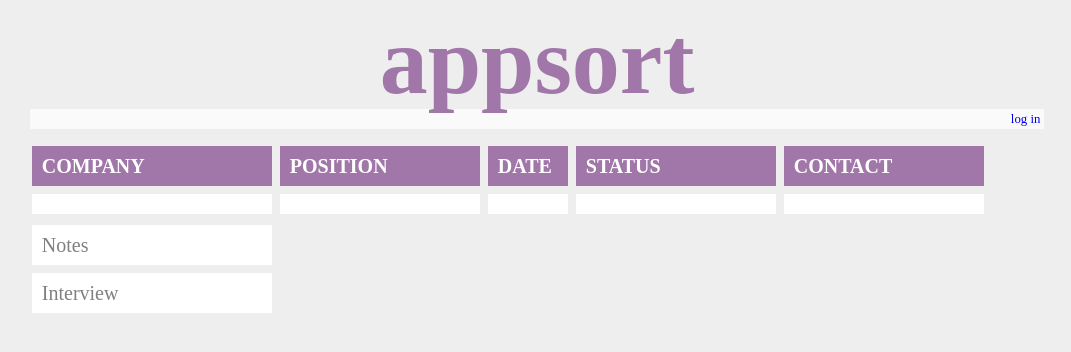
After one commit to vivianh/appsort, a Flask app: template templates/company.html in a window 1280 px wide. The commit adds this page. Shown: the top 352 px of the page, without its empty margins (103-1174 px from the left). Run offline with Flask 2, Linux system fonts and the light colour scheme; the template is opened without the code that fills it, so the values that code supplies are empty; some web fonts are replaced.

Commit message:
added individual views

```diff
--- a/app.py
+++ b/app.py
@@ -67,11 +67,23 @@ def add_application():
     g.db.execute('insert into applications (company, position, date, status, \
     			 contact, notes, interview) values (?, ?, ?, ?, ?, ?, ?)',
                  [request.form['company'], request.form['position'],
-                  request.form['date'], request.form['status'], request.form['contact'],
+                  request.form['date'], request.form['Status'], request.form['contact'],
                   request.form['notes'], request.form['interview']])
     g.db.commit()
     flash('New application was successfully added')
     return redirect(url_for('show'))
+
+
+@app.route('/<comp>', methods=['GET'])
+def see_company(comp=None):
+	if not session.get('logged_in'):
+			abort(401)
+	c = g.db.execute('select company, position, date, status, contact, \
+										notes, interview from applications where company = ?',
+										[comp]).fetchone()
+	if c is None:
+		return redirect(url_for('show'))
+	return render_template('company.html', company=c)
 
 
 @app.route('/login', methods=['GET', 'POST'])
--- a/static/style2.css
+++ b/static/style2.css
@@ -19,8 +19,8 @@ h2              { font-size: 1.2em; }
 h1 {
 	font-family: 'Droid Sans';
 	font-weight: 700;
-	font-size: 4em;
-	color: steelblue;
+	font-size: 6em;
+	color: #a177a9;
 	text-align: center;
 }
 
--- /dev/null
+++ b/templates/company.html
@@ -0,0 +1,28 @@
+{% extends "layout.html" %}
+{% block body %}
+    <div class=applications>
+    <div class="container">
+      <div class="col company title"> COMPANY </div>
+      <div class="col position title"> POSITION </div>
+      <div class="col date title"> DATE </div>
+      <div class="col status title"> STATUS </div>
+      <div class="col contact title"> CONTACT </div>
+    </div>
+
+    <div class="container">
+      <div class="col company edit"> {{ company[0] }} </div>
+      <div class="col position"> {{ company[1] }} </div>
+      <div class="col date"> {{ company[2] }} </div>
+      <div class="col status"> {{ company[3] }} </div>
+      <div class="col contact"> {{ company[4] }} </div>
+    </div>
+
+    <div class="container">
+      <div class="col company edit"> Notes </div>
+    </div>
+
+    <div class="container">
+      <div class="col company edit"> Interview </div>
+    </div>
+
+{% endblock %}
```
Also changed, not shown: templates/show.html (+12 -7 lines).
